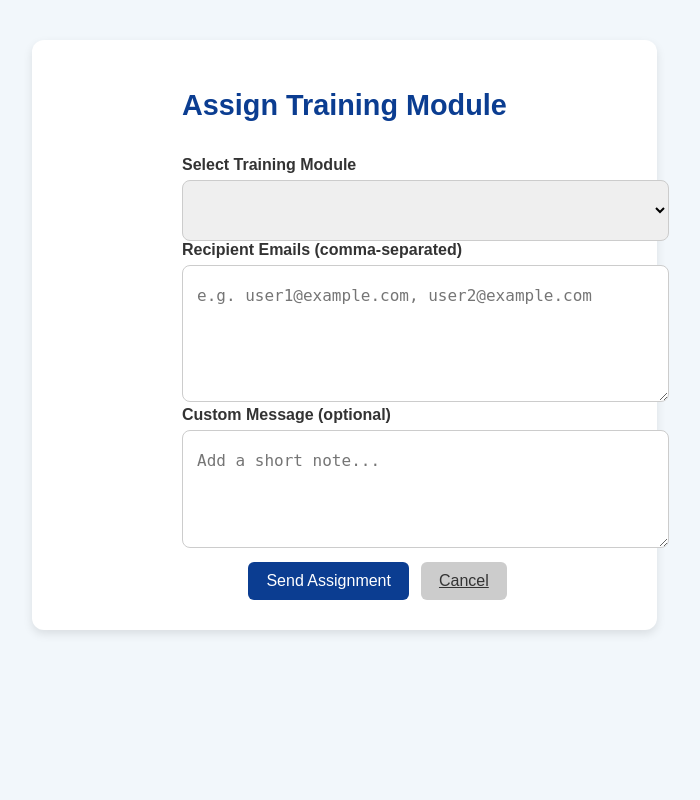
After one commit to Grantex/TambuaPhish, a Flask app: page /assign_training_module in a window 1280 px wide. The commit adds this page. Shown: the whole page, without its empty margins (78-778 px from the left). Run offline with Flask 3, Linux system fonts and the light colour scheme; the visitor is signed in with stand-in values (Sample User, id 1); lists and menus that the app fills with data are empty; some libraries are stand-ins or nearby versions.

Commit message:
Training Module Page is done and working

```diff
--- a/forms.py
+++ b/forms.py
@@ -112,3 +112,12 @@ class TrainingModuleForm(FlaskForm):
     content = TextAreaField("Content (Link/Upload)", validators=[DataRequired()])
 
     submit = SubmitField("Save Module")
+
+
+
+
+class AssignForm(FlaskForm):
+    module_id = SelectField("Select Training Module", coerce=int, validators=[DataRequired()])
+    emails = TextAreaField("Recipient Emails (comma-separated)", validators=[DataRequired()])
+    message = TextAreaField("Custom Message (optional)", validators=[Optional()])
+    submit = SubmitField("Send Assignment")
--- a/routes.py
+++ b/routes.py
@@ -5,9 +5,9 @@ from werkzeug.security import generate_password_hash, check_password_hash
 from flask_mail import Message
 from itsdangerous import URLSafeTimedSerializer, SignatureExpired, BadSignature
 
-from models import db, User, CustomEmailTemplate, Campaign, Recipient, TrainingModule
+from models import db, User, CustomEmailTemplate, Campaign, Recipient, TrainingModule, Assignment
 from forms import (
-    RegistrationForm, LoginForm, ForgotPasswordForm, ResetPasswordForm, EditTemplateForm, TrainingModuleForm
+    RegistrationForm, LoginForm,ForgotPasswordForm, ResetPasswordForm, EditTemplateForm, TrainingModuleForm, AssignForm
 )
 
 from flask import Blueprint
@@ -15,8 +15,10 @@ from flask_wtf.csrf import generate_csrf
 from flask import jsonify
 from datetime import datetime
 from phishing_email_function import send_phishing_email
+from training_assignment_email_function import send_assignment_email
 from flask import session
 from models import User
+
 
 #from flask_login import current_user, login_required
 
@@ -746,6 +748,151 @@ def save_module():
         return redirect(url_for('routes.create_module'))
 
 
+#-----buttons in Training Module---------#
+
+#------------------View-------------------#
+@routes_bp.route('/training_modules/<int:module_id>')
+def view_training_module(module_id):
+    if 'username' not in session:
+        return redirect(url_for('routes.login'))
+
+    module = TrainingModule.query.get_or_404(module_id)
+    return render_template('view_training_module.html', module=module)
+
+#------------------Edit-------------------#
+@routes_bp.route('/training_modules/edit/<int:module_id>', methods=['GET', 'POST'])
+def edit_training_module(module_id):
+    if 'username' not in session:
+        return redirect(url_for('routes.login'))
+
+    module = TrainingModule.query.get(module_id)
+
+    if not module:
+        flash("Module not found!", "danger")
+        return redirect(url_for('routes.training_modules'))
+
+    if request.method == 'POST':
+        module.title = request.form['title']
+        module.description = request.form['description']
+        module.category = request.form['category']
+        module.duration = request.form['duration']
+        module.format = request.form['format']
+        module.content = request.form ['content']
+
+        db.session.commit()
+
+        flash("Training module updated successfully!", "success")
+        return redirect(url_for('routes.training_modules'))
+
+    return render_template("edit_training_module.html", module=module)
+
+
+
+#------------------Assign-------------------#
+
+
+@routes_bp.route('/assign_training_module', methods=['GET', 'POST'])
+def assign_training_module():
+    if 'username' not in session:
+        return redirect(url_for('routes.login'))
+
+    # Fetch modules owned by this user
+    modules = TrainingModule.query.filter_by(user_id=session['username']).all()
+
+    # Create form and populate choices dynamically
+    form = AssignForm()
+    form.module_id.choices = [(m.id, m.title) for m in modules]
+
+    if form.validate_on_submit():
+        selected_module_id = form.module_id.data
+        emails = form.emails.data
+        message = form.message.data
+
+        module = TrainingModule.query.get_or_404(selected_module_id)
+
+        # Ensure the logged-in user owns this module
+        if module.user_id != session['username']:
+            flash("Unauthorized access.", "danger")
+            return redirect(url_for('routes.training_modules'))
+
+        # Save assignment to DB
+        assignment = Assignment(
+            module_id=selected_module_id,
+            emails=emails,
+            message=message
+        )
+        db.session.add(assignment)
+        db.session.commit()
+
+        # ✅ Use your new function to send assignment emails
+        if emails:
+            email_list = [e.strip() for e in emails.split(",") if e.strip()]
+            for email in email_list:
+                send_assignment_email(email, module, message)
+
+        flash("Training module assigned successfully!", "success")
+        return redirect(url_for("routes.training_modules"))
+
+    return render_template("assign_training_module.html", form=form, modules=modules)
+
+
+#-----------------public facing training content configuration---------------#
+
+from itsdangerous import URLSafeSerializer, BadSignature
+from flask import current_app
+
+# Generate a serializer (secret key is from app config)
+def get_serializer():
+    return URLSafeSerializer(current_app.config['SECRET_KEY'], salt="training-module")
+
+@routes_bp.route('/public_training/<token>')
+def public_training_module(token):
+    serializer = get_serializer()
+    try:
+        # Decode the token to get the actual module_id + recipient
+        data = serializer.loads(token)  # data is a dict, e.g. {"module_id": 11, "recipient": "someone@example.com"}
+        module_id = data.get("module_id")
+        recipient = data.get("recipient")
+    except BadSignature:
+        return "Invalid or expired link.", 403
+
+    module = TrainingModule.query.get_or_404(module_id)
+
+    # (Optional) You could later log or verify recipient here
+    # e.g. check if this recipient actually belongs to the campaign
+
+    return render_template('public_training_module.html', module=module, recipient=recipient)
+
+
+
+
+#------------------Delete-------------------#
+
+
+@routes_bp.route('/delete_training_module/<int:module_id>', methods=['POST'])
+def delete_training_module(module_id):
+    if 'username' not in session:
+        return redirect(url_for('routes.login'))
+
+    module = TrainingModule.query.get_or_404(module_id)
+
+    # Ensure the logged-in user owns this module
+    if module.user_id != session['username']:
+        flash("You are not authorized to delete this training module.", "danger")
+        return redirect(url_for('routes.training_modules'))
+
+    try:
+        db.session.delete(module)
+        db.session.commit()
+        flash("Training module deleted successfully!", "success")
+    except Exception as e:
+        db.session.rollback()
+        flash("An error occurred while deleting the training module.", "danger")
+
+    return redirect(url_for('routes.training_modules'))
+
+
+
 # --- Logout ---
 @routes_bp.route('/logout')
 def logout():
--- a/static/training_modules.css
+++ b/static/training_modules.css
@@ -270,7 +270,7 @@ footer p {
   margin: 40px auto 40px 110px;
   display: flex;
   flex-direction: column;
-  gap: 20px; /* spacing between fields */
+  gap: 19px; /* spacing between fields */
 }
 
 .module-form h1 {
@@ -288,13 +288,20 @@ footer p {
 }
 
 .module-form .form-control {
-  width: 150%;
-  padding: 12px 14px;
+  width: 150%; /* was 150%, fixed */
+  padding: 20px 14px;
   border: 1px solid #ccc;
   border-radius: 8px;
   font-size: 1rem;
   transition: all 0.2s ease-in-out;
+  box-sizing: border-box;
 }
+
+.module-form textarea.form-control {
+  min-height: 100px;
+  resize: vertical;
+}
+
 
 .module-form .form-control:focus {
   border-color: #0b3d91;
@@ -341,3 +348,19 @@ footer p {
 .form-actions .btn-secondary:hover {
   background-color: #aaa;
 }
+
+/*delete button on the training module cards styling*/
+
+.delete-btn {
+  background-color: #e74c3c; /* red */
+  color: #fff;
+  border: none;
+  padding: 8px 12px;
+  border-radius: 5px;
+  cursor: pointer;
+  transition: background-color 0.2s ease-in-out;
+}
+
+.delete-btn:hover {
+  background-color: #c0392b; /* darker red on hover */
+}
--- /dev/null
+++ b/templates/assign_training_module.html
@@ -0,0 +1,40 @@
+<!DOCTYPE html>
+<html lang="en">
+<head>
+  <meta charset="UTF-8">
+  <title>Assign Training Module</title>
+  <link rel="stylesheet" href="{{ url_for('static', filename='training_modules.css') }}">
+</head>
+<body>
+  <div class="module-form">
+    <h1>Assign Training Module</h1>
+
+    <form method="POST" action="{{ url_for('routes.assign_training_module') }}">
+      {{ form.hidden_tag() }}
+
+      <!-- Dropdown to select training module -->
+      <div class="form-group">
+        {{ form.module_id.label }}
+        {{ form.module_id(class="form-control") }}
+      </div>
+
+      <!-- Recipient emails -->
+      <div class="form-group">
+        {{ form.emails.label }}
+        {{ form.emails(class="form-control", rows="5", placeholder="e.g. user1@example.com, user2@example.com") }}
+      </div>
+
+      <!-- Custom message -->
+      <div class="form-group">
+        {{ form.message.label }}
+        {{ form.message(class="form-control", rows="4", placeholder="Add a short note...") }}
+      </div>
+
+      <div class="form-actions">
+        <button type="submit" class="btn btn-primary">Send Assignment</button>
+        <a href="{{ url_for('routes.training_modules') }}" class="btn btn-secondary">Cancel</a>
+      </div>
+    </form>
+  </div>
+</body>
+</html>
```
Also changed, not shown: models.py (+22 -0 lines), templates/edit_training_module.html (added, +50 -0 lines), templates/public_training_module.html (added, +33 -0 lines), templates/training_modules.html (+22 -2 lines), templates/view_training_module.html (added, +34 -0 lines), training_assignment_email_function.py (added, +70 -0 lines), instance/tambuaphish.db.
